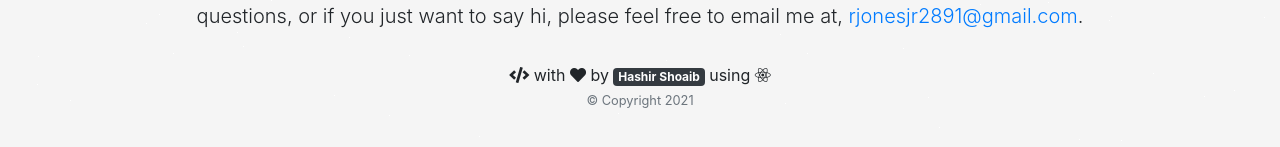
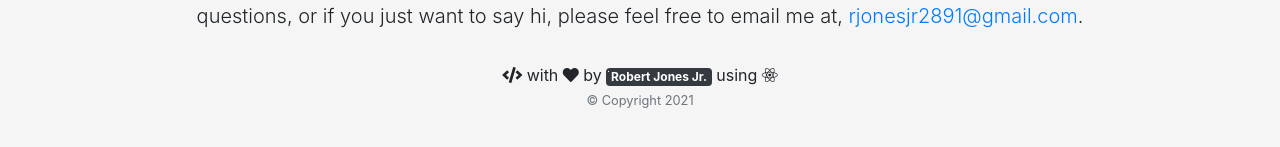
Before and after one commit to jones9682/Portfolio, a React (Create React App) app: page / in a window 1280 px wide. Shown: the part 3449-3596 px from the top of the page. Built offline with nearby package versions, Linux system fonts and the light colour scheme; no server answers.

Commit message:
added my name to footer

```diff
--- a/src/components/Footer.jsx
+++ b/src/components/Footer.jsx
@@ -15,7 +15,7 @@ const Footer = (props) => {
           href="https://github.com/jones9682"
           aria-label="My GitHub"
         >
-          Hashir Shoaib
+          Robert Jones Jr.
         </a>{" "}
         using <i className="fab fa-react" />
         <p>
```
